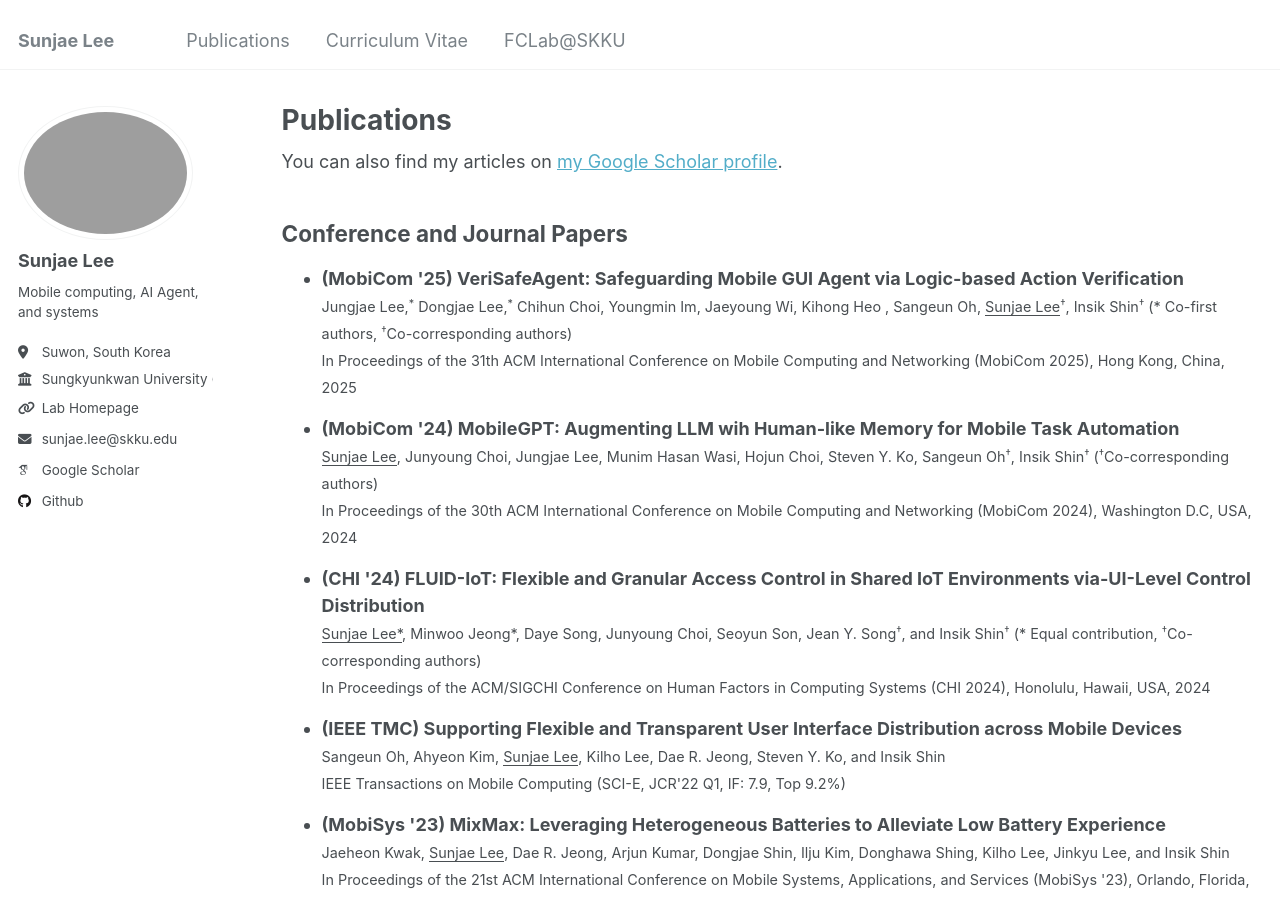
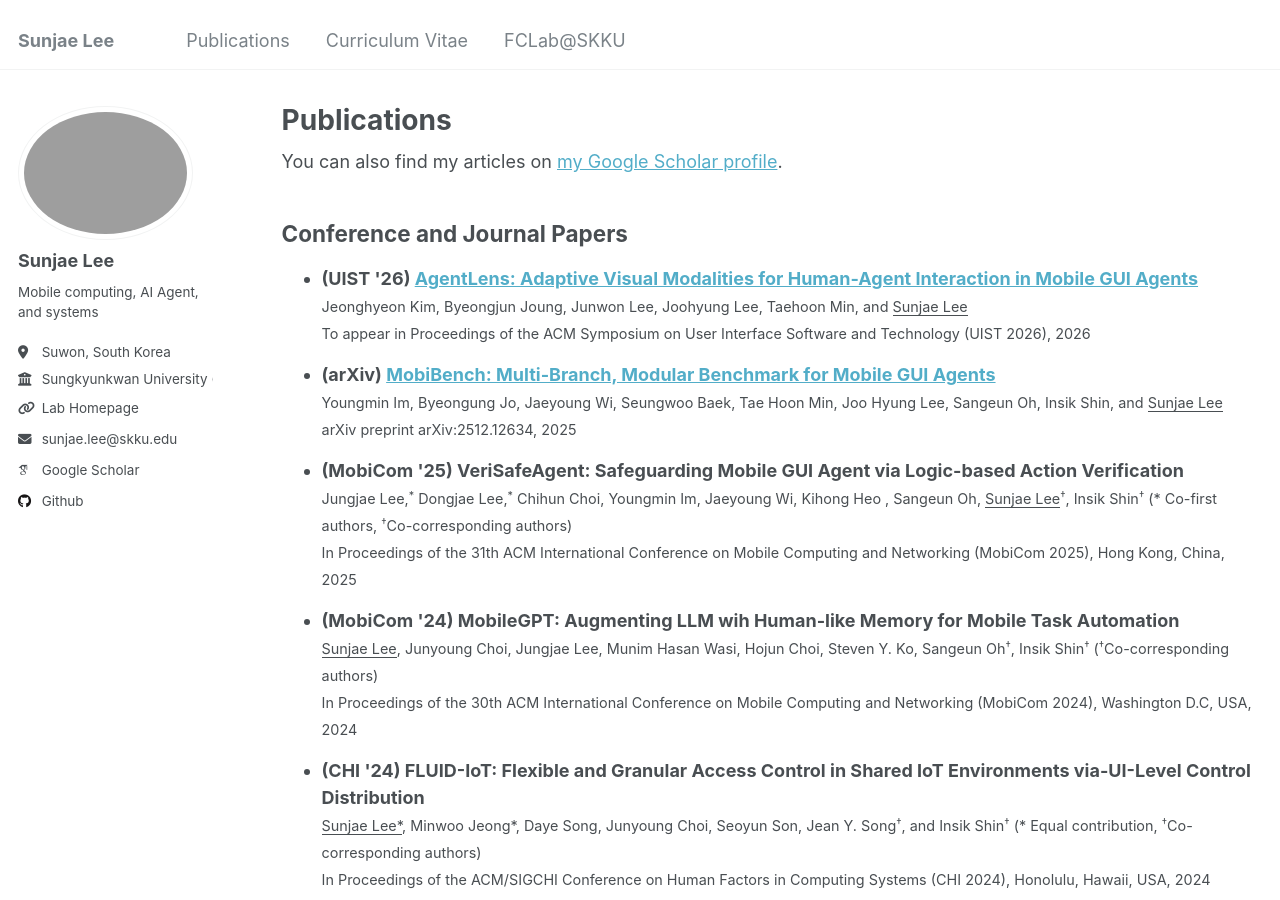
Before and after one commit to sunjae1294/sunjae1294.github.io, a Jekyll site: the page built from _pages/publications.html, in a window 1280 px wide and 900 px high. Built offline with Jekyll 4.4.1, drawn with Linux system fonts in a browser that asks for light colours; some web fonts are replaced.

Commit message:
Add recent publications and UIST 2026 acceptance

```diff
--- a/_pages/publications.html
+++ b/_pages/publications.html
@@ -14,6 +14,20 @@ author_profile: true
 <h2>Conference and Journal Papers</h2>
 
 <ul>
+  <li style="margin-bottom: 15px;">
+    <strong>(UIST '26) <a href="https://arxiv.org/abs/2604.20279">AgentLens: Adaptive Visual Modalities for Human-Agent Interaction in Mobile GUI Agents</a></strong><br>
+    <span style="font-size: 0.8em;">Jeonghyeon Kim, Byeongjun Joung, Junwon Lee, Joohyung Lee, Taehoon Min, and <u>Sunjae Lee</u><br>
+      To appear in Proceedings of the ACM Symposium on User Interface Software and Technology (UIST 2026), 2026<br>
+    </span>
+  </li>
+
+  <li style="margin-bottom: 15px;">
+    <strong>(arXiv) <a href="https://arxiv.org/abs/2512.12634">MobiBench: Multi-Branch, Modular Benchmark for Mobile GUI Agents</a></strong><br>
+    <span style="font-size: 0.8em;">Youngmin Im, Byeongung Jo, Jaeyoung Wi, Seungwoo Baek, Tae Hoon Min, Joo Hyung Lee, Sangeun Oh, Insik Shin, and <u>Sunjae Lee</u><br>
+      arXiv preprint arXiv:2512.12634, 2025<br>
+    </span>
+  </li>
+
   <li style="margin-bottom: 15px;">
     <strong>(MobiCom '25) VeriSafeAgent: Safeguarding Mobile GUI Agent via Logic-based Action Verification</strong><br>
     <span style="font-size: 0.8em;">Jungjae Lee,<sup>*</sup> Dongjae Lee,<sup>*</sup> Chihun Choi, Youngmin Im, Jaeyoung Wi, Kihong Heo , Sangeun Oh, <u>Sunjae Lee</u><sup>†</sup>, Insik Shin<sup>†</sup> (* Co-first authors, <sup>†</sup>Co-corresponding authors)<br>
```
Also changed, not shown: _pages/about.md (+1 -0 lines).
